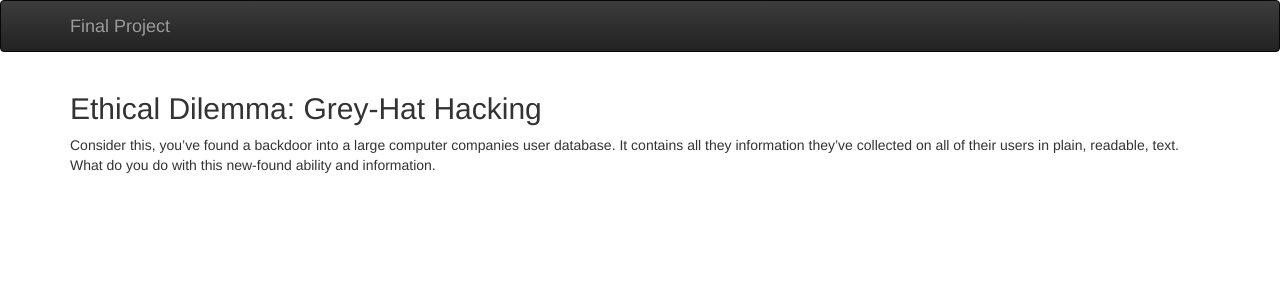
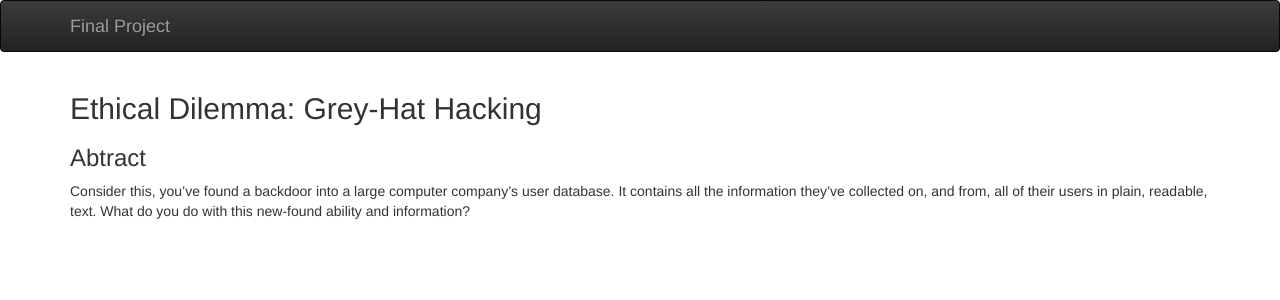
Before and after one commit to kepler0/miniature-tyrion, a Jekyll site: the page built from index.markdown, in a window 1280 px wide. Shown: the top 300 px of the page. Built offline with Jekyll 4.4.1, drawn with Linux system fonts in a browser that asks for light colours; nearby versions of some CDN libraries.

Commit message:
Gramatical cleanup.

```diff
--- a/index.markdown
+++ b/index.markdown
@@ -4,4 +4,5 @@ layout: default
 
 ## Ethical Dilemma: Grey-Hat Hacking
 
-Consider this, you've found a backdoor into a large computer companies user database. It contains all they information they've collected on all of their users in plain, readable, text. What do you do with this new-found ability and information.
+### Abtract
+Consider this, you've found a backdoor into a large computer company's user database. It contains all the information they've collected on, and from, all of their users in plain, readable, text. What do you do with this new-found ability and information?
```
